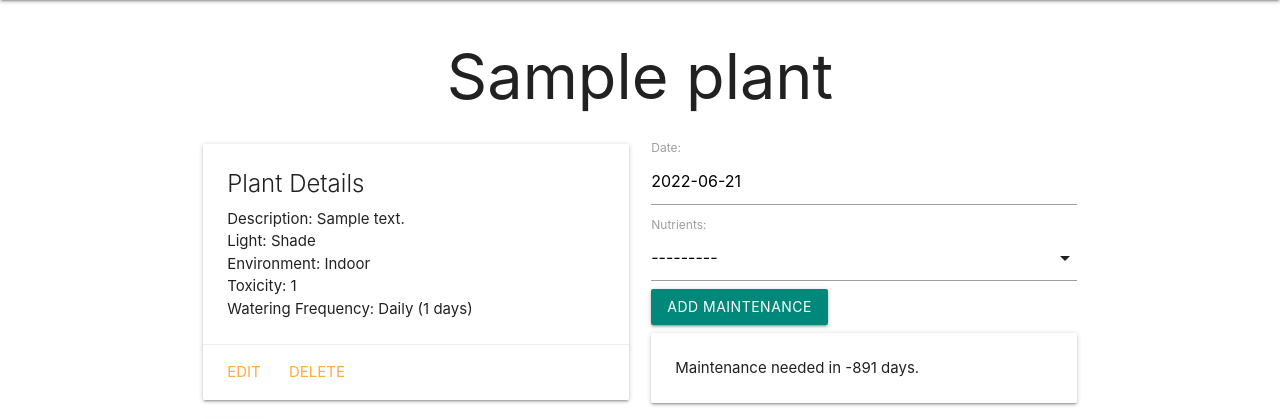
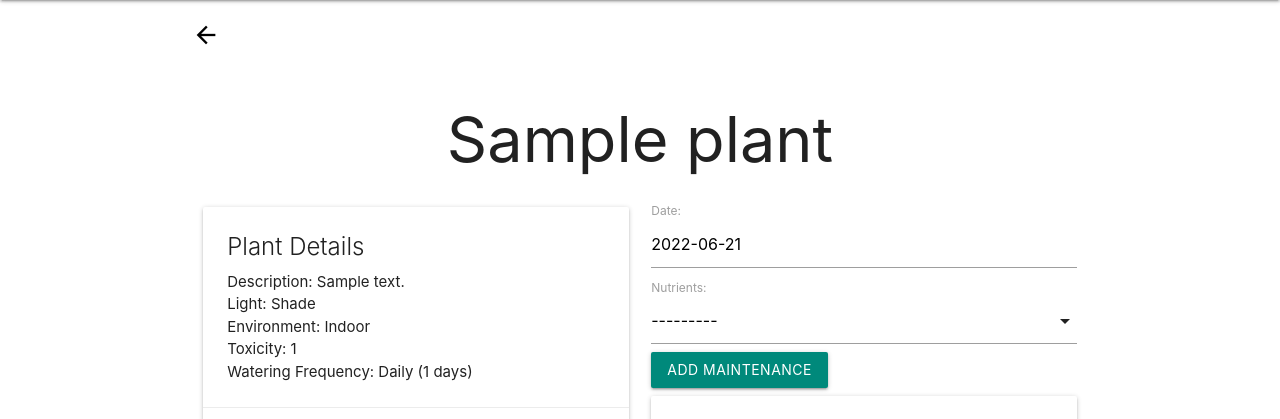
Before and after one commit to tjpreston96/Home_Manager, a Django app: template main_app/templates/plants/detail.html in a window 1280 px wide. Shown: the part 64-483 px from the top of the page. Run offline with Django 4.2, Linux system fonts and the light colour scheme; the template is opened without the code that fills it: values that come from a table or form of the project are taken from there, others are empty; tables that the repository leaves empty hold one stand-in row (values such as "Sample post").

Commit message:
add back button to plants_detail

```diff
--- a/main_app/templates/plants/detail.html
+++ b/main_app/templates/plants/detail.html
@@ -1,4 +1,8 @@
 {% extends 'base.html' %}{% block content %}
+<!-- Back Button -->
+<a href="{% url 'plants_index' %}" class="back-btn">
+  <span class="material-icons"> arrow_back </span>
+</a>
 <h1 class="center">{{plant.name}}</h1>
 <div class="row">
   <!-- Details Section -->
```
